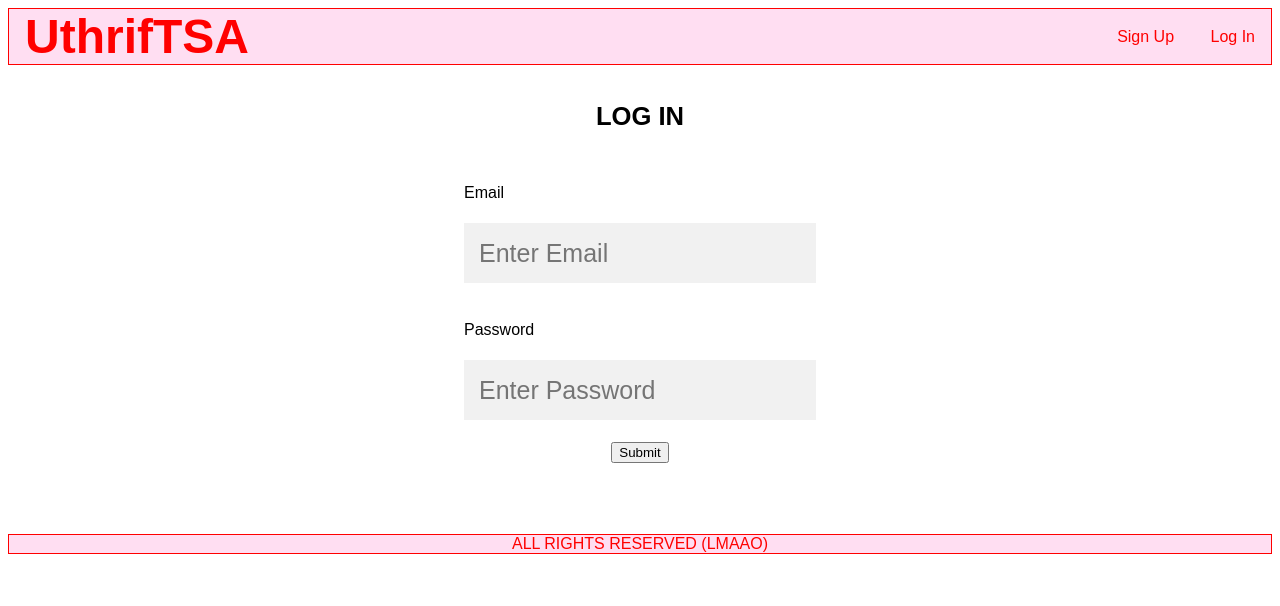
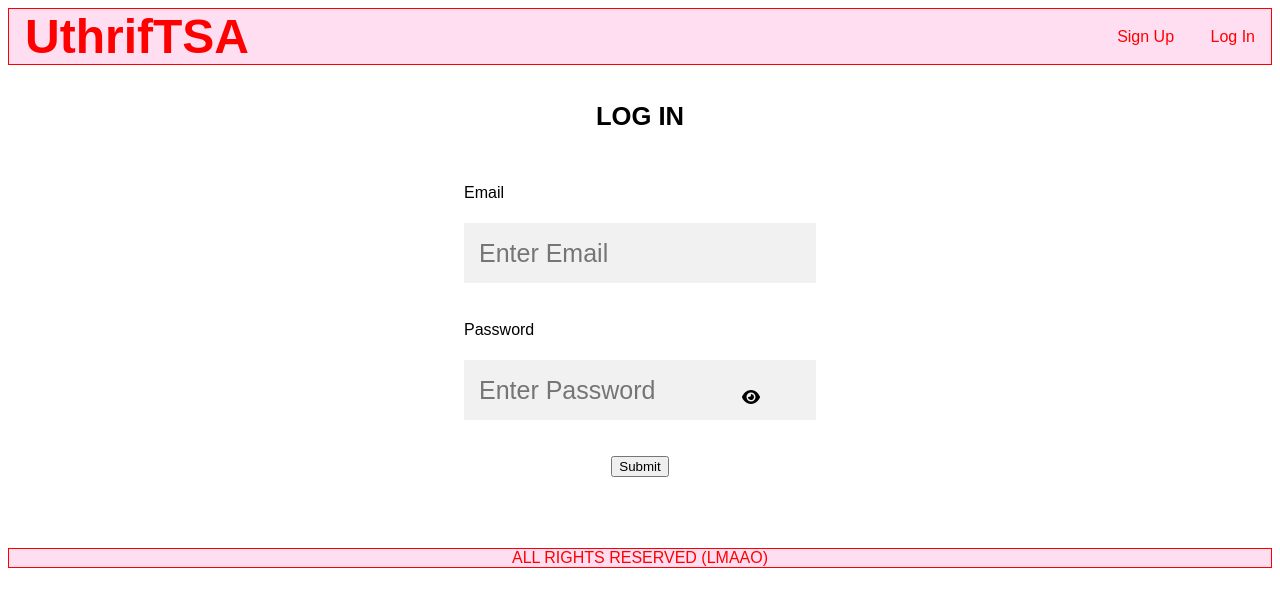
Before and after one commit to icastro35211225/NoobEgg, a React (Create React App) app: page /login in a window 1280 px wide. Shown: the top 606 px of the page. Built offline with nearby package versions, Linux system fonts and the light colour scheme.

Commit message:
toggle password visibility
and i took out the ability to adjust the product card

```diff
--- a/package.json
+++ b/package.json
@@ -4,6 +4,9 @@
   "version": "0.1.0",
   "private": true,
   "dependencies": {
+    "@fortawesome/fontawesome-svg-core": "^6.1.1",
+    "@fortawesome/free-solid-svg-icons": "^6.1.1",
+    "@fortawesome/react-fontawesome": "^0.1.18",
     "@testing-library/jest-dom": "^5.16.2",
     "@testing-library/react": "^12.1.2",
     "@testing-library/user-event": "^13.5.0",
--- a/src/App.css
+++ b/src/App.css
@@ -46,6 +46,7 @@ h2{
   font-family: 'Archivo Black', sans-serif
 }
 a{
+  color: black;
   text-decoration: none;
 }
 a:hover{
@@ -69,7 +70,6 @@ a:hover{
 .card {
   width: 500px;
   /* height: 210px; */
-  resize: vertical;
   overflow: auto;
   border: 1.5px solid rgb(228, 228, 228);
   border-radius: 2px;
@@ -82,7 +82,6 @@ a:hover{
 .cart_card {
   width: 500px;
   /* height: 210px; */
-  resize: vertical;
   overflow: auto;
   border: 2px solid black;
   border-radius: 15px;
--- a/src/pages/Login.css
+++ b/src/pages/Login.css
@@ -13,3 +13,17 @@ p {
 h2{
     font-family: 'Archivo Black', sans-serif
 }
+.pass-wrapper {
+    position: relative;
+    display: flex;
+    margin-bottom: 14px;
+}
+i {
+    position: absolute;
+    top: 38%;
+    right: 16%;
+}
+i:hover {
+    color: red;
+    cursor: pointer;
+}
--- a/src/pages/Login.js
+++ b/src/pages/Login.js
@@ -2,14 +2,24 @@ import React, { useState } from "react";
 import './Login.css';
 import Axios from "axios";
 import { useNavigate } from "react-router-dom";
+import { FontAwesomeIcon } from "@fortawesome/react-fontawesome";
+import { faEye,faEyeSlash } from "@fortawesome/free-solid-svg-icons";
+const visible = <FontAwesomeIcon icon={faEye} />;
+const notVisible = <FontAwesomeIcon icon={faEyeSlash} />
+
 
 export default function Login(setToken) {
 
     const navigate = useNavigate();
 
+    const [passwordShown, setPasswordShown] = useState(false);
+    const togglePasswordVisiblity = () => {
+        setPasswordShown(passwordShown ? false : true);
+    };
     const [email, setEmail] = useState('');
     const [password, setPassword] = useState('');
     const [loginStatus, setLoginStatus] = useState('');
+
 
     const displayInfo = () => {
         console.log(email);
@@ -44,12 +54,13 @@ export default function Login(setToken) {
                 {/* <button onClick={displayInfo}>Log In</button> */}
                 <label>
                     <p>Email</p>
-                    <input type="text" placeholder="Enter Email" onChange={(e)=> {setEmail(e.target.value);}}/>
+                    <input type= "text" placeholder="Enter Email" onChange={(e)=> {setEmail(e.target.value);}}/>
+                    <p>Password</p>
                 </label>
-                <label>
-                    <p>Password</p>
-                    <input type="password" placeholder="Enter Password" onChange={(e)=> {setPassword(e.target.value);}}/>
-                </label>
+                <div className="pass-wrapper">
+                    <input type={passwordShown ? "text" : "password"} placeholder="Enter Password" onChange={(e)=> {setPassword(e.target.value);}}/>
+                    <i onClick={togglePasswordVisiblity}>{passwordShown ? notVisible : visible}</i>{" "}
+                </div>
                     <button type="submit" onClick={login}>Submit</button>
             </div>
             <h1> {loginStatus}</h1>
```
Also changed, not shown: 1 other file (tests, documents, lock files or other folders).
